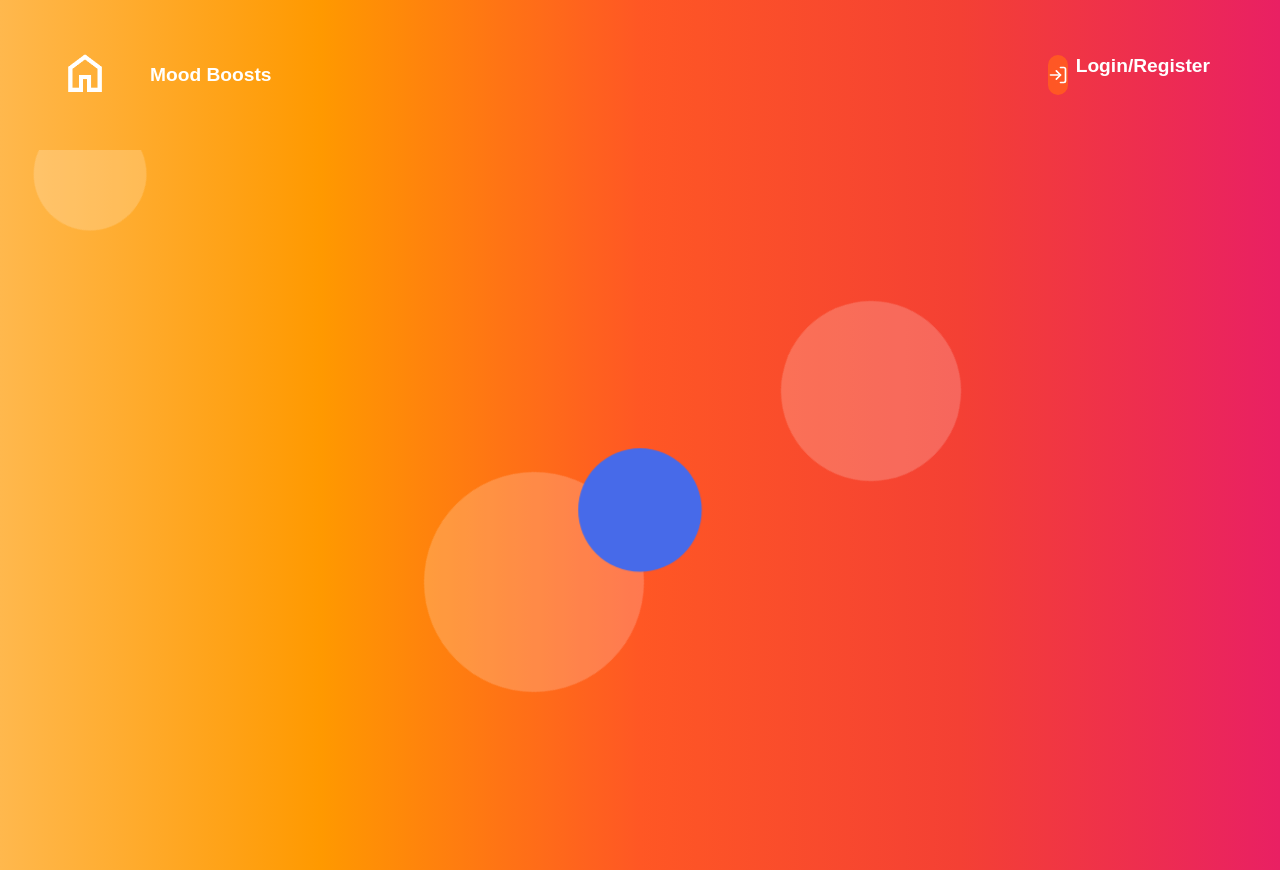
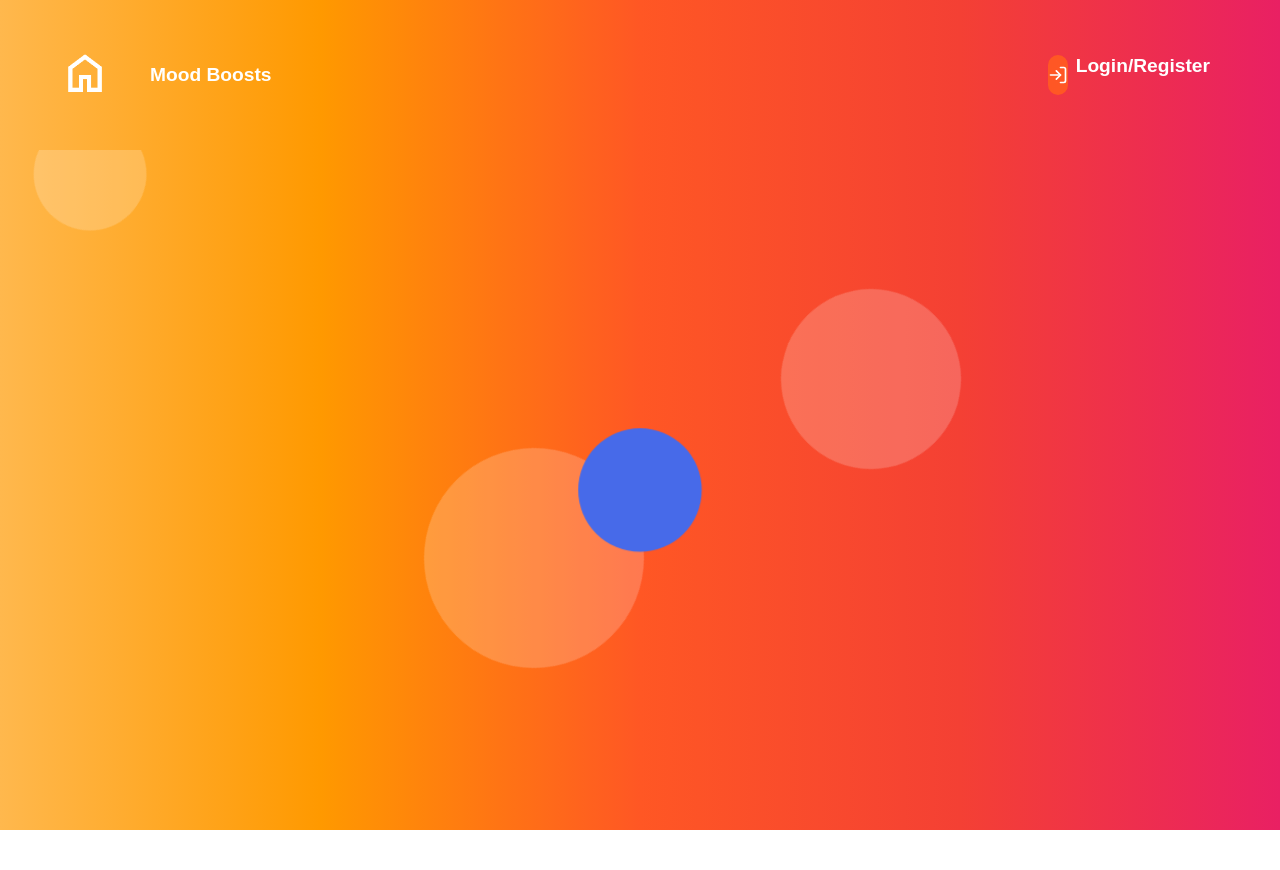
Before and after one commit to TDManning/mood_boost_fe, a React (Create React App) app in the folder mood_boost_fe/: page /breathing in a window 1280 px wide. After the commit the page ends 830 px from the top, so only its background shows below. Built offline with nearby package versions, Linux system fonts and the light colour scheme.

Commit message:
Feat: breathing page has no scroll bar.

```diff
--- a/mood_boost_fe/src/BreathingPage/BreathingPage.css
+++ b/mood_boost_fe/src/BreathingPage/BreathingPage.css
@@ -9,10 +9,19 @@ body, html {
     display: flex;
     justify-content: center;
     align-items: center;
-    height: 90vh;
+    height: 85vh;
     background: linear-gradient(0.25turn, #ffb84d, #ff9900, #ff5724, #f44034, #e92063 );
     overflow: hidden;
     position: relative;
+}
+
+.background {
+    position: absolute;
+    top: 0;
+    left: 0;
+    width: 100%;
+    height: 100%;
+    z-index: 0;
 }
 
 .breathing-circle {
@@ -21,6 +30,7 @@ body, html {
     border-radius: 50%;
     background-color: rgb(71, 106, 233);
     animation: breath 10s infinite alternate;
+    z-index: 1;
 }
 
 @keyframes breath {
```
